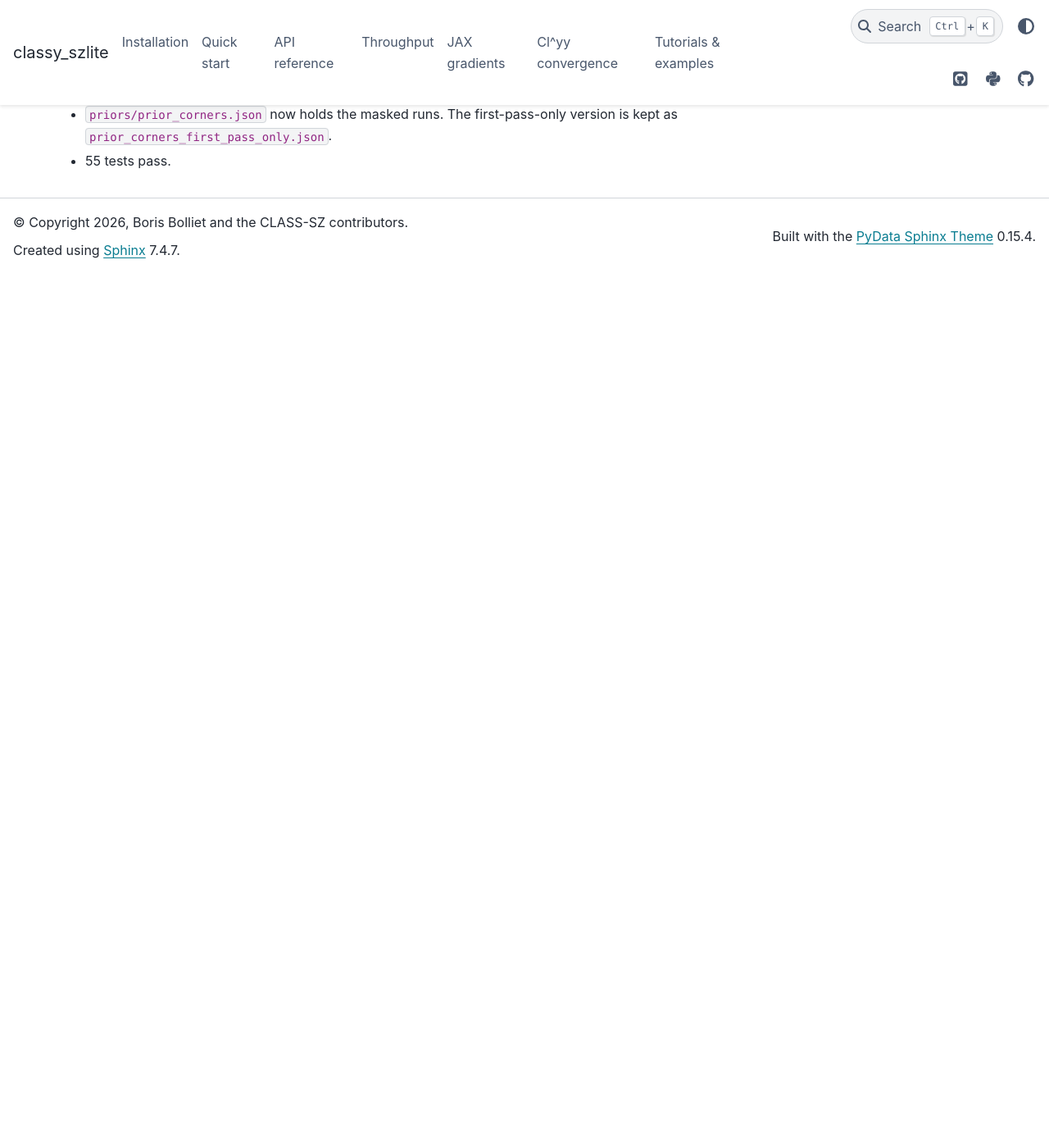
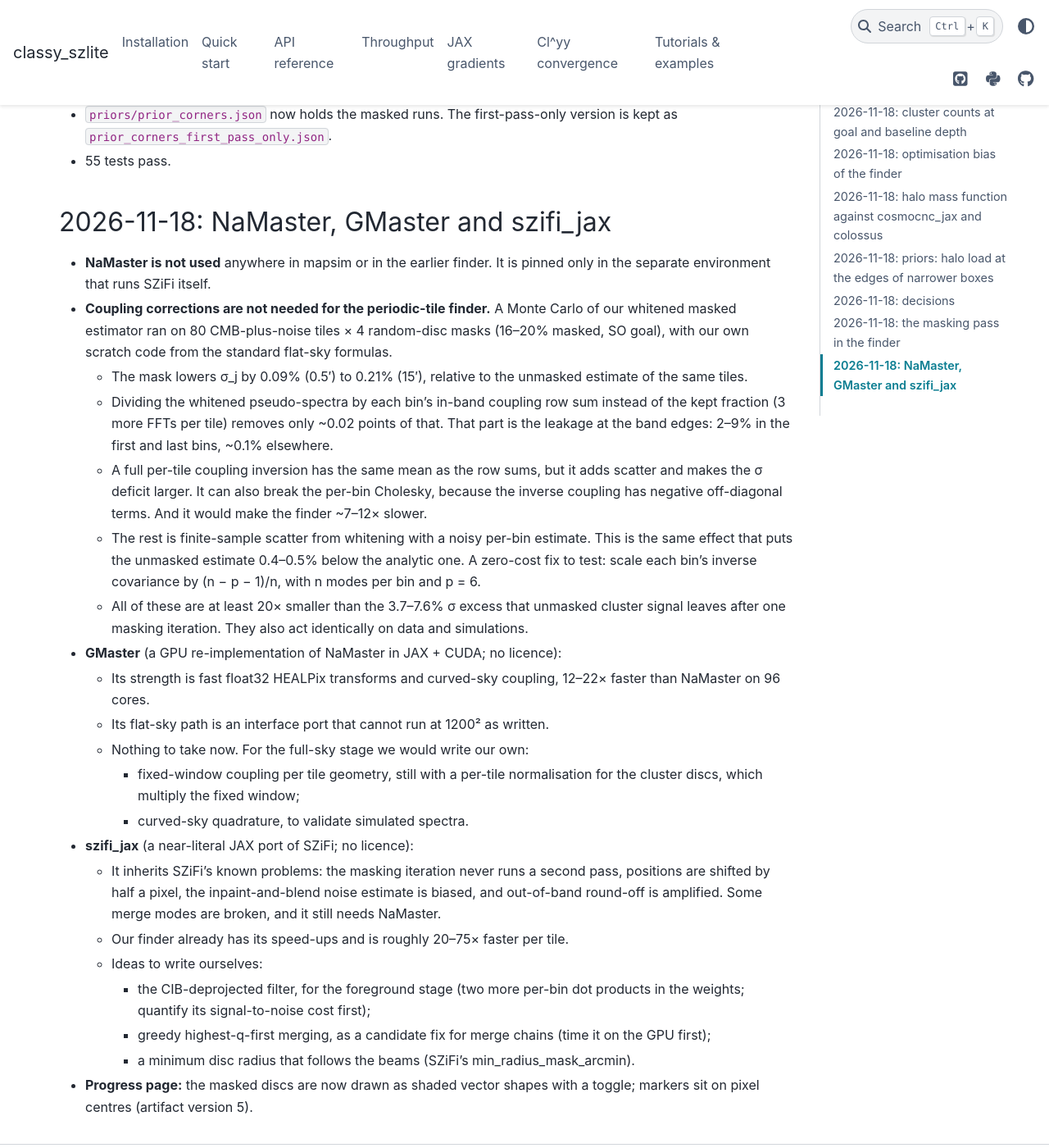
Before and after one commit to CLASS-SZ/classy_szlite, a Sphinx documentation site: the page built from docs/mapsim/LOG.md, in a window 1280 px wide and 1400 px high, scrolled down 8785 px. Shown: the whole window at 82% size. Built offline with Sphinx 7.4.7 and the PyData theme 0.15.4, drawn with Linux system fonts in a browser that asks for light colours; before the commit the page ends 9120 px from its top, so only the background shows below that.

Commit message:
mapsim log: NaMaster not used; GMaster and szifi_jax studied (nothing to port now)
A Monte Carlo of the whitened masked estimator shows the mask costs
0.09-0.21% in sigma; coupling row sums remove ~0.02 points of it and a full
inversion makes it worse. Follow-ups recorded in the plan: minimum disc
radius and second iteration, a many-tile no-cluster test, the (n-p-1)/n
finite-sample correction, optional row sums.

Co-Authored-By: Claude Opus 5.5 <noreply@anthropic.com>
Claude-Session: https://claude.ai/code/session_01LKS4L5UW7SKf5qQ2WAJ8ew

```diff
--- a/docs/mapsim/LOG.md
+++ b/docs/mapsim/LOG.md
@@ -356,3 +356,54 @@ The peak buffer with masking:
 - `priors/prior_corners.json` now holds the masked runs. The first-pass-only
   version is kept as `prior_corners_first_pass_only.json`.
 - 55 tests pass.
+
+## 2026-11-18: NaMaster, GMaster and szifi_jax
+
+- **NaMaster is not used** anywhere in mapsim or in the earlier finder. It is
+  pinned only in the separate environment that runs SZiFi itself.
+- **Coupling corrections are not needed for the periodic-tile finder.** A
+  Monte Carlo of our whitened masked estimator ran on 80 CMB-plus-noise tiles
+  × 4 random-disc masks (16–20% masked, SO goal), with our own scratch code
+  from the standard flat-sky formulas.
+  - The mask lowers σ_j by 0.09% (0.5′) to 0.21% (15′), relative to the
+    unmasked estimate of the same tiles.
+  - Dividing the whitened pseudo-spectra by each bin's in-band coupling row
+    sum instead of the kept fraction (3 more FFTs per tile) removes only ~0.02
+    points of that. That part is the leakage at the band edges: 2–9% in the
+    first and last bins, ~0.1% elsewhere.
+  - A full per-tile coupling inversion has the same mean as the row sums, but
+    it adds scatter and makes the σ deficit larger. It can also break the
+    per-bin Cholesky, because the inverse coupling has negative off-diagonal
+    terms. And it would make the finder ~7–12× slower.
+  - The rest is finite-sample scatter from whitening with a noisy per-bin
+    estimate. This is the same effect that puts the unmasked estimate 0.4–0.5%
+    below the analytic one. A zero-cost fix to test: scale each bin's inverse
+    covariance by (n − p − 1)/n, with n modes per bin and p = 6.
+  - All of these are at least 20× smaller than the 3.7–7.6% σ excess that
+    unmasked cluster signal leaves after one masking iteration. They also act
+    identically on data and simulations.
+- **GMaster** (a GPU re-implementation of NaMaster in JAX + CUDA; no licence):
+  - Its strength is fast float32 HEALPix transforms and curved-sky coupling,
+    12–22× faster than NaMaster on 96 cores.
+  - Its flat-sky path is an interface port that cannot run at 1200² as
+    written.
+  - Nothing to take now. For the full-sky stage we would write our own:
+    - fixed-window coupling per tile geometry, still with a per-tile
+      normalisation for the cluster discs, which multiply the fixed window;
+    - curved-sky quadrature, to validate simulated spectra.
+- **szifi_jax** (a near-literal JAX port of SZiFi; no licence):
+  - It inherits SZiFi's known problems: the masking iteration never runs a
+    second pass, positions are shifted by half a pixel, the inpaint-and-blend
+    noise estimate is biased, and out-of-band round-off is amplified. Some
+    merge modes are broken, and it still needs NaMaster.
+  - Our finder already has its speed-ups and is roughly 20–75× faster per
+    tile.
+  - Ideas to write ourselves:
+    - the CIB-deprojected filter, for the foreground stage (two more per-bin
+      dot products in the weights; quantify its signal-to-noise cost first);
+    - greedy highest-q-first merging, as a candidate fix for merge chains
+      (time it on the GPU first);
+    - a minimum disc radius that follows the beams (SZiFi's
+      min_radius_mask_arcmin).
+- **Progress page:** the masked discs are now drawn as shaded vector shapes
+  with a toggle; markers sit on pixel centres (artifact version 5).
```
Also changed, not shown: docs/mapsim/PLAN.md (+5 -0 lines).
